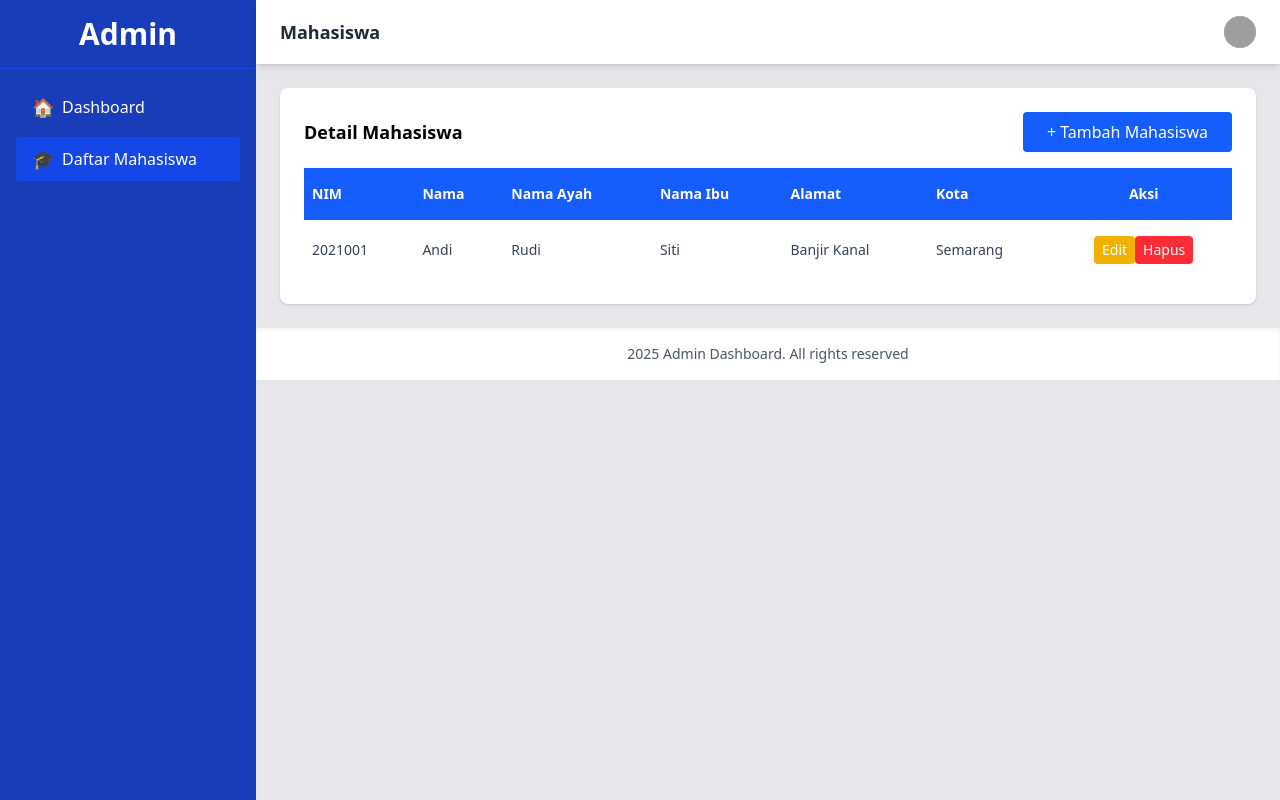
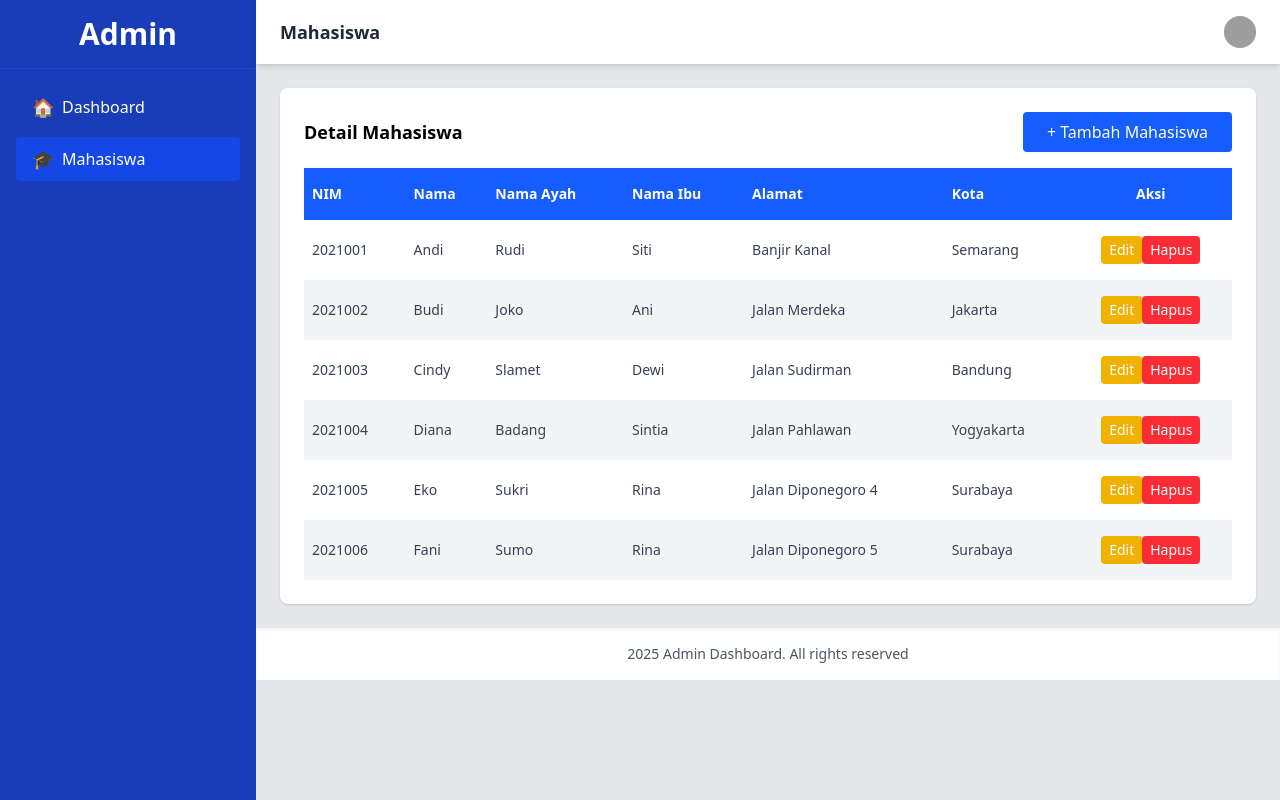
Before and after one commit to AriqF1/web-mhs, a React (Vite) app: page /admin/dashboard/detail in a window 1280 px wide. Built offline with nearby package versions, Linux system fonts and the light colour scheme; sample sign-in values are in the browser's storage; grey boxes are pictures that could not be loaded.

Commit message:
Update : Detail & Daftar

```diff
--- a/src/Pages/Admin/DaftarMahasiswa.jsx
+++ b/src/Pages/Admin/DaftarMahasiswa.jsx
@@ -1,12 +1,37 @@
-import React from "react";
+import React, { useState } from "react";
+import Modal from "../Auth/Components/Modal";
 
 const DaftarMahasiswa = () => {
-    return(
-        <main className="flex-1 p-6 overflow-auto">
+    const ListMahasiswa = [
+        { nim: "2021001", nama: "Andi" },
+        { nim: "2021002", nama: "Budi" },
+        { nim: "2021003", nama: "Cindy" },
+        { nim: "2021004", nama: "Diana" },
+        { nim: "2021005", nama: "Eko" },
+        { nim: "2021006", nama: "Fani" },
+    ];
+
+    const [isModalOpen, setIsModalOpen] = useState(false);
+    const [modalTitle, setModalTitle] = useState("");
+    const [modalContent, setModalContent] = useState(null);
+
+    // Fungsi untuk membuka modal
+    const openModal = (title, content) => {
+        console.log("Modal dibuka dengan title:", title);
+        setModalTitle(title);
+        setModalContent(content);
+        setIsModalOpen(true);
+    };
+
+    return (
+        <div className="flex-1 p-6 overflow-auto">
             <div className="bg-white shadow rounded-lg p-6">
                 <div className="flex justify-between items-center mb-4">
-                            <h2 className="text-lg font-semibold">Daftar Mahasiswa</h2>
-                            <button onclick="openModal('addModal')" className="bg-blue-600 text-white px-6 py-2 rounded hover:bg-blue-700">
+                    <h2 className="text-lg font-semibold">List Mahasiswa</h2>
+                    <button
+                        onClick={() => openModal("Tambah Mahasiswa", <p>Form Tambah Mahasiswa</p>)}
+                        className="bg-blue-600 text-white px-6 py-2 rounded hover:bg-blue-700"
+                    >
                         + Tambah Mahasiswa
                     </button>
                 </div>
@@ -19,18 +44,34 @@ const DaftarMahasiswa = () => {
                         </tr>
                     </thead>
                     <tbody>
-                                <tr className="even:bg-gray-100 odd:bg-white">
-                                    <td className="px-2 py-4">2021001</td>
-                                    <td className="px-2 py-4">Andi</td>
+                        {ListMahasiswa.map((mhs) => (
+                            <tr key={mhs.nim} className="even:bg-gray-100 odd:bg-white">
+                                <td className="px-2 py-4">{mhs.nim}</td>
+                                <td className="px-2 py-4">{mhs.nama}</td>
                                 <td className="px-2 py-4 text-center">
-                                        <button onclick="openModal('editModal')" className="bg-yellow-500 text-white px-2 py-1 rounded hover:bg-yellow-600">Edit</button>
-                                        <button onclick="deleteMahasiswa(this)" className="bg-red-500 text-white px-2 py-1 rounded hover:bg-red-600">Hapus</button>
+                                    <button
+                                        onClick={() => openModal("Edit Mahasiswa", <p>Edit data {mhs.nama}</p>)}
+                                        className="bg-yellow-500 text-white px-2 py-1 rounded hover:bg-yellow-600 mr-2"
+                                    >
+                                        Edit
+                                    </button>
+                                    <button
+                                        onClick={() => openModal("Hapus Mahasiswa", <p>Yakin ingin menghapus {mhs.nama}?</p>)}
+                                        className="bg-red-500 text-white px-2 py-1 rounded hover:bg-red-600"
+                                    >
+                                        Hapus
+                                    </button>
                                 </td>
                             </tr>
+                        ))}
                     </tbody>
                 </table>
             </div>
-                </main>
-    )
-}
+            <Modal isOpen={isModalOpen} onClose={() => setIsModalOpen(false)} title={modalTitle}>
+                {modalContent}
+            </Modal>
+        </div>
+    );
+};
+
 export default DaftarMahasiswa;
--- a/src/Pages/Admin/DetailMahasiswa.jsx
+++ b/src/Pages/Admin/DetailMahasiswa.jsx
@@ -1,12 +1,21 @@
 import React from "react";
 
 const DetailMahasiswa = () => {
+    const ListMahasiswa = [
+        { nim: "2021001", nama: "Andi", namaAyah: "Rudi", namaIbu: "Siti", alamat: "Banjir Kanal", kota: "Semarang" },
+        { nim: "2021002", nama: "Budi" , namaAyah: "Joko", namaIbu: "Ani", alamat: "Jalan Merdeka", kota: "Jakarta" },
+        { nim: "2021003", nama: "Cindy", namaAyah: "Slamet", namaIbu: "Dewi", alamat: "Jalan Sudirman", kota: "Bandung" },
+        { nim: "2021004", nama: "Diana" , namaAyah: "Badang", namaIbu: "Sintia", alamat: "Jalan Pahlawan", kota: "Yogyakarta" },
+        { nim: "2021005", nama: "Eko" , namaAyah: "Sukri", namaIbu: "Rina", alamat: "Jalan Diponegoro 4", kota: "Surabaya" },
+        { nim: "2021006", nama: "Fani" , namaAyah: "Sumo", namaIbu: "Rina", alamat: "Jalan Diponegoro 5", kota: "Surabaya" },
+    ];
+
     return (
         <main className="flex-1 p-6 overflow-auto">
         <div className="bg-white shadow rounded-lg p-6">
             <div className="flex justify-between items-center mb-4">
                 <h2 className="text-lg font-semibold">Detail Mahasiswa</h2>
-                <button onclick="openModal('addModal')" className="bg-blue-600 text-white px-6 py-2 rounded hover:bg-blue-700">
+                <button onClick="openModal('addModal')" className="bg-blue-600 text-white px-6 py-2 rounded hover:bg-blue-700">
                     + Tambah Mahasiswa
                 </button>
             </div>
@@ -23,18 +32,20 @@ const DetailMahasiswa = () => {
                     </tr>
                 </thead>
                 <tbody>
+                    {ListMahasiswa.map((mhs) => (
                     <tr className="even:bg-gray-100 odd:bg-white">
-                        <td className="px-2 py-4">2021001</td>
-                        <td className="px-2 py-4">Andi</td>
-                        <td className="px-2 py-4">Rudi</td>
-                        <td className="px-2 py-4">Siti</td>
-                        <td className="px-2 py-4">Banjir Kanal</td>
-                        <td className="px-2 py-4">Semarang</td>
+                        <td className="px-2 py-4">{mhs.nim}</td>
+                        <td className="px-2 py-4">{mhs.nama}</td>
+                        <td className="px-2 py-4">{mhs.namaAyah}</td>
+                        <td className="px-2 py-4">{mhs.namaIbu}</td>
+                        <td className="px-2 py-4">{mhs.alamat}</td>
+                        <td className="px-2 py-4">{mhs.kota}</td>
                         <td className="px-2 py-4 text-center">
-                            <button onclick="openModal('editModal')" className="bg-yellow-500 text-white px-2 py-1 rounded hover:bg-yellow-600">Edit</button>
-                            <button onclick="deleteMahasiswa(this)" className="bg-red-500 text-white px-2 py-1 rounded hover:bg-red-600">Hapus</button>
+                            <button onClick="openModal('editModal')" className="bg-yellow-500 text-white px-2 py-1 rounded hover:bg-yellow-600">Edit</button>
+                            <button onClick="deleteMahasiswa(this)" className="bg-red-500 text-white px-2 py-1 rounded hover:bg-red-600">Hapus</button>
                         </td>
                     </tr>
+                    ))}
                 </tbody>
             </table>
         </div>
--- a/src/Pages/Auth/Components/Modal.jsx
+++ b/src/Pages/Auth/Components/Modal.jsx
@@ -7,13 +7,31 @@ const Modal = ({ isOpen, onClose, title, children }) => {
         } else {
             document.body.classList.remove("overflow-hidden");
         }
-    }, [isOpen]);
+
+        // Event listener untuk tombol ESC
+        const handleEscape = (event) => {
+            if (event.key === "Escape") {
+                onClose();
+            }
+        };
+
+        document.addEventListener("keydown", handleEscape);
+        return () => {
+            document.removeEventListener("keydown", handleEscape);
+        };
+    }, [isOpen, onClose]);
 
     if (!isOpen) return null;
 
     return (
-        <div className="fixed inset-0 flex items-center justify-center bg-black bg-opacity-50 z-50">
-            <div className="bg-white rounded-lg shadow-lg w-96 p-6 relative">
+        <div
+            className="fixed inset-0 flex items-center justify-center bg-black bg-opacity-50 z-50"
+            onClick={onClose} // Klik luar modal untuk menutup
+        >
+            <div
+                className="bg-white rounded-lg shadow-lg w-96 p-6 relative"
+                onClick={(e) => e.stopPropagation()} // Hindari modal tertutup jika dalam modal diklik
+            >
                 <button
                     className="absolute top-2 right-2 text-gray-500 hover:text-gray-700"
                     onClick={onClose}
--- a/src/Pages/Layouts/Sidebar.jsx
+++ b/src/Pages/Layouts/Sidebar.jsx
@@ -27,7 +27,7 @@ const Sidebar = () => {
                     }
                 >
                     <span className="text-lg">🎓</span>
-                    <span className="menu-text hidden lg:inline">Daftar Mahasiswa</span>
+                    <span className="menu-text hidden lg:inline">Mahasiswa</span>
                 </NavLink>
             </nav>
         </aside>
```
Lines whose indentation alone changed are shown as unchanged.
